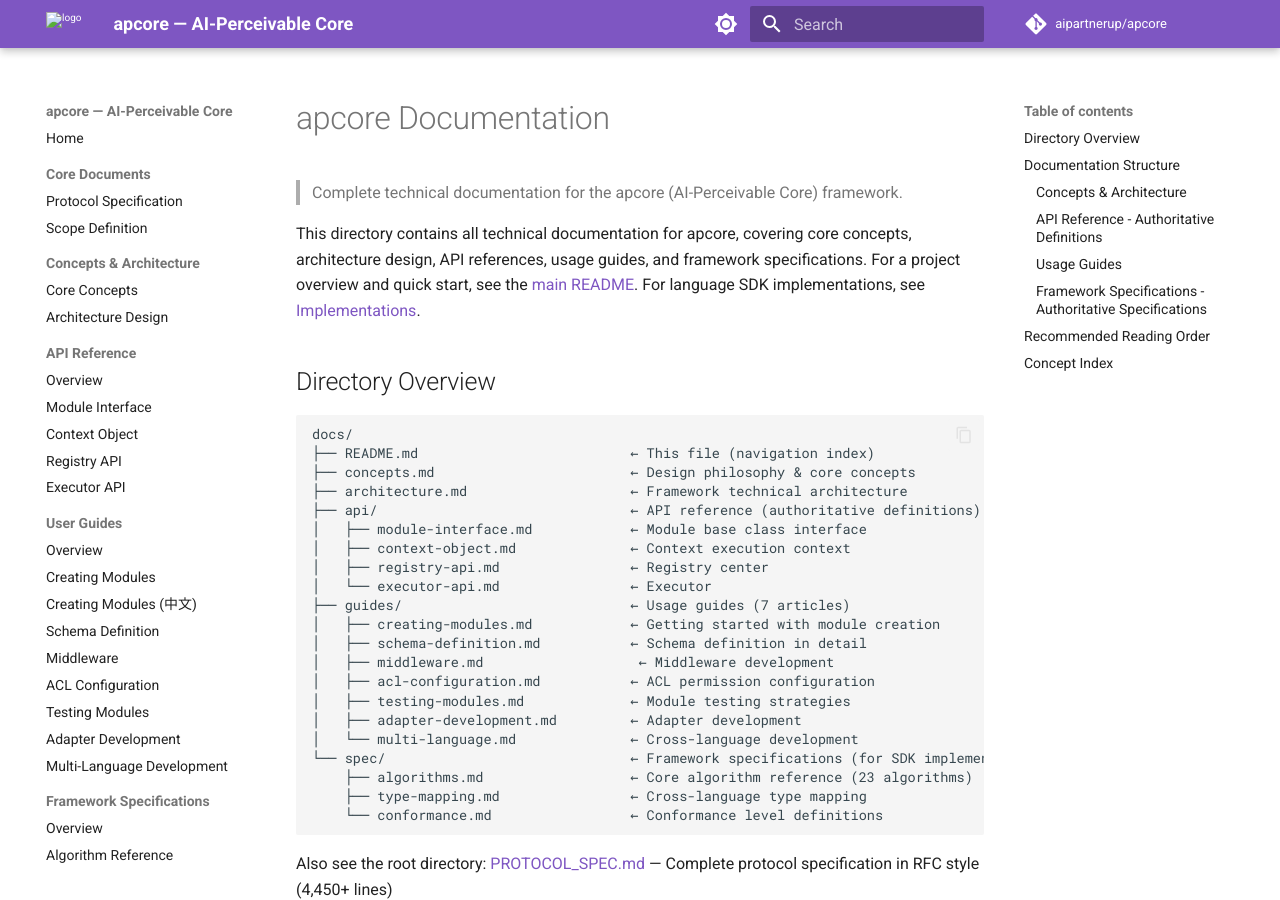
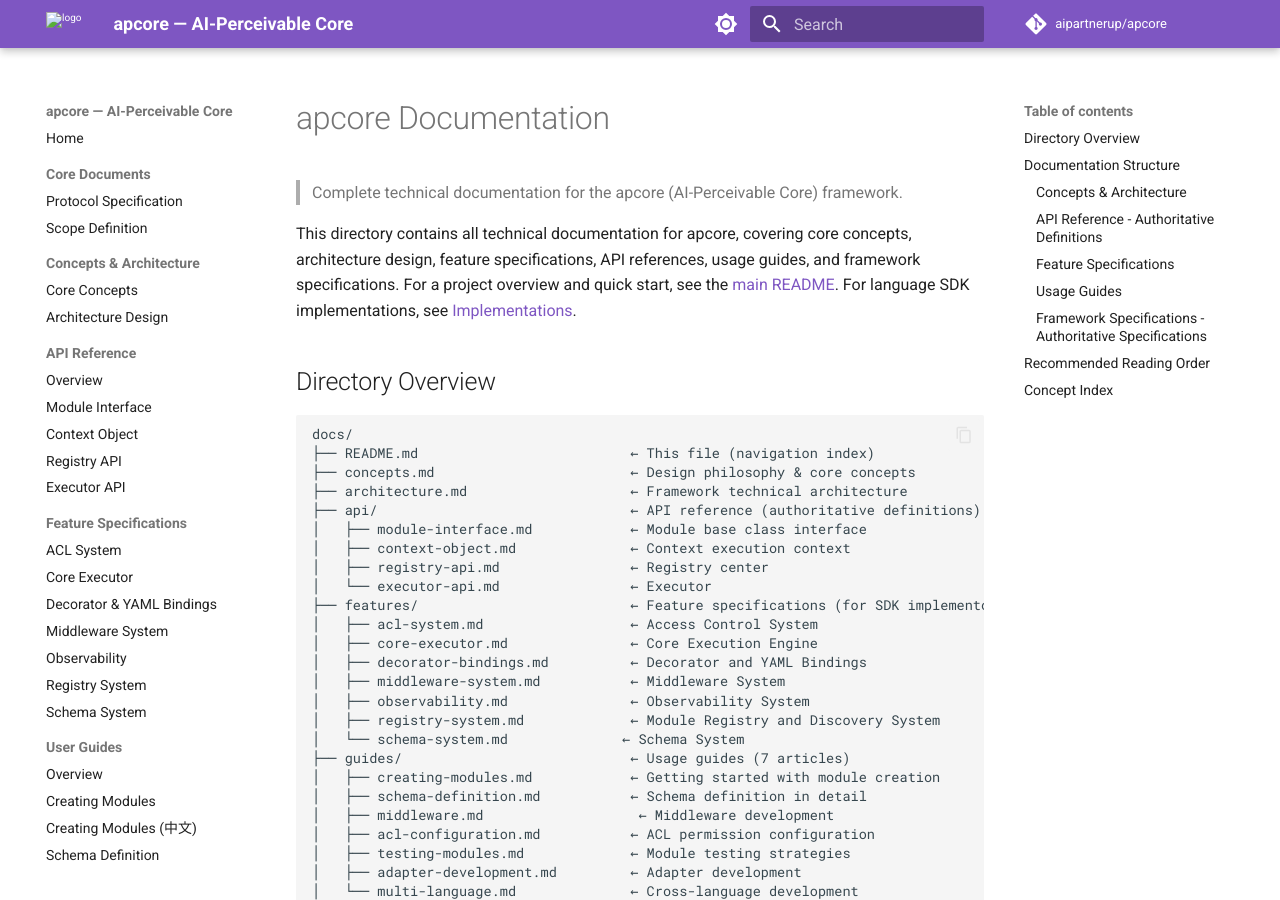
Before and after one commit to aipartnerup/apcore, an MkDocs documentation site: the page built from docs/README.md, in a window 1280 px wide and 900 px high. Built offline with MkDocs 1.6.1 and Material for MkDocs 9.7.7, drawn with Linux system fonts in a browser that asks for light colours; comment, search, counter and statistics services are not loaded; some of the changed text lies outside the part shown.

Commit message:
feat: Add feature specifications and update documentation structure

```diff
--- a/docs/README.md
+++ b/docs/README.md
@@ -2,7 +2,7 @@
 
 > Complete technical documentation for the apcore (AI-Perceivable Core) framework.
 
-This directory contains all technical documentation for apcore, covering core concepts, architecture design, API references, usage guides, and framework specifications.
+This directory contains all technical documentation for apcore, covering core concepts, architecture design, feature specifications, API references, usage guides, and framework specifications.
 For a project overview and quick start, see the [main README](../README.md).
 For language SDK implementations, see [Implementations](../README.md#implementations).
 
@@ -18,6 +18,14 @@ docs/
 │   ├── context-object.md              ← Context execution context
 │   ├── registry-api.md                ← Registry center
 │   └── executor-api.md                ← Executor
+├── features/                          ← Feature specifications (for SDK implementors)
+│   ├── acl-system.md                  ← Access Control System
+│   ├── core-executor.md               ← Core Execution Engine
+│   ├── decorator-bindings.md          ← Decorator and YAML Bindings
+│   ├── middleware-system.md           ← Middleware System
+│   ├── observability.md               ← Observability System
+│   ├── registry-system.md             ← Module Registry and Discovery System
+│   └── schema-system.md              ← Schema System
 ├── guides/                            ← Usage guides (7 articles)
 │   ├── creating-modules.md            ← Getting started with module creation
 │   ├── schema-definition.md           ← Schema definition in detail
@@ -53,6 +61,20 @@ Core interface definitions for the module system, including complete API documen
 | [Context Object](./api/context-object.md) | Complete definition of the execution context |
 | [Registry API](./api/registry-api.md) | Module registry center API |
 | [Executor API](./api/executor-api.md) | Module executor API |
+
+### [Feature Specifications](./features/)
+
+Implementation-ready feature specifications for SDK developers. Each document defines a specific subsystem's behavior, interfaces, acceptance criteria, and test scenarios.
+
+| Feature Spec | Description |
+|--------------|-------------|
+| [ACL System](./features/acl-system.md) | Pattern-based Access Control List with first-match-wins evaluation |
+| [Core Executor](./features/core-executor.md) | Central orchestration engine with 10-step execution pipeline |
+| [Decorator & YAML Bindings](./features/decorator-bindings.md) | `@module` decorator and YAML-based declarative module creation |
+| [Middleware System](./features/middleware-system.md) | Composable middleware pipeline with onion execution model |
+| [Observability](./features/observability.md) | Distributed tracing, metrics collection, and structured logging |
+| [Registry System](./features/registry-system.md) | Module discovery, registration, and querying with 8-step pipeline |
+| [Schema System](./features/schema-system.md) | Schema loading, validation, `$ref` resolution, and LLM export |
 
 ### [Usage Guides](./guides/)
 
--- a/mkdocs.yml
+++ b/mkdocs.yml
@@ -66,6 +66,14 @@ nav:
       - Context Object: api/context-object.md
       - Registry API: api/registry-api.md
       - Executor API: api/executor-api.md
+  - Feature Specifications:
+      - ACL System: features/acl-system.md
+      - Core Executor: features/core-executor.md
+      - Decorator & YAML Bindings: features/decorator-bindings.md
+      - Middleware System: features/middleware-system.md
+      - Observability: features/observability.md
+      - Registry System: features/registry-system.md
+      - Schema System: features/schema-system.md
   - User Guides:
       - Overview: guides/README.md
       - Creating Modules: guides/creating-modules.md
```
Also changed, not shown: README.md (+12 -0 lines), SCOPE.md (+1 -0 lines).
